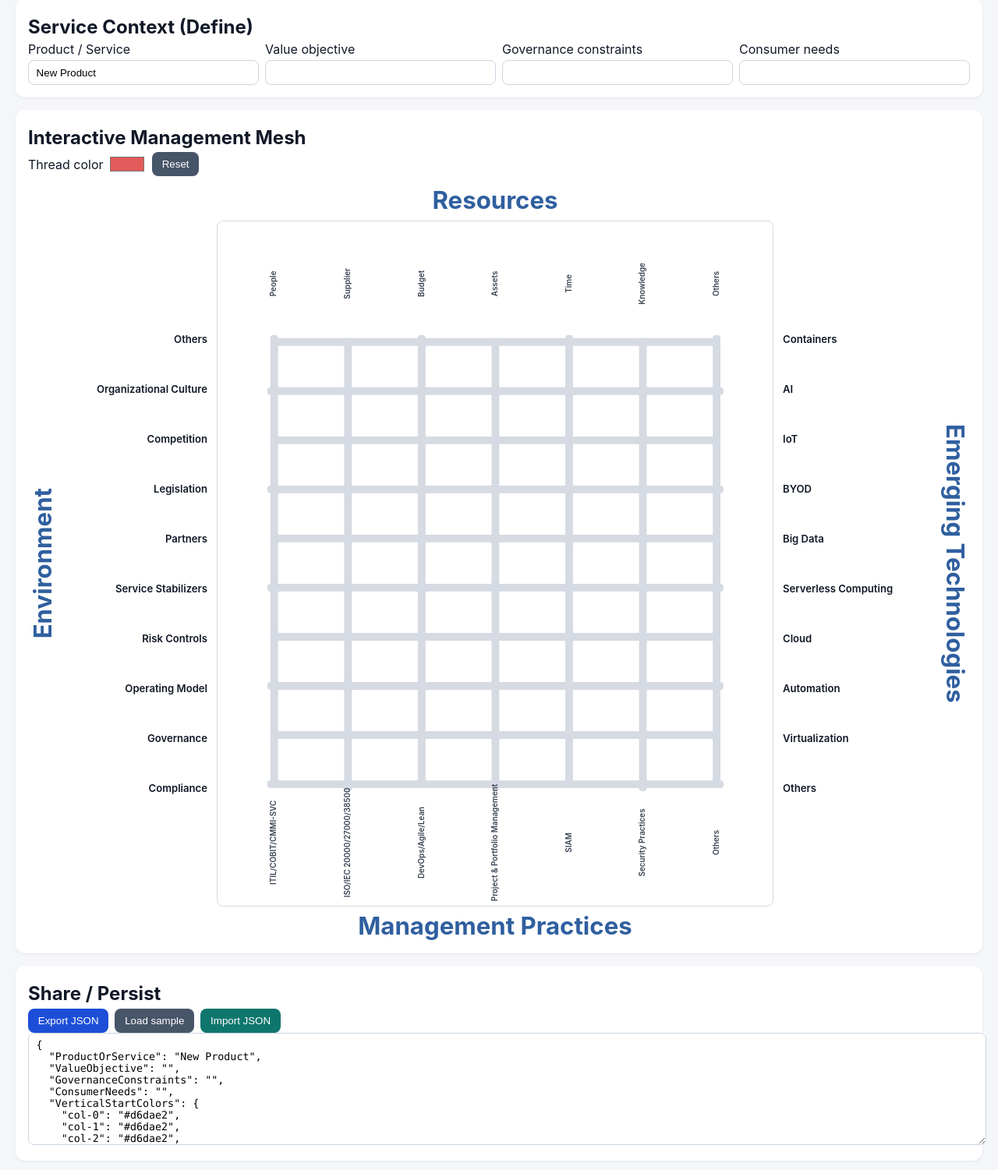
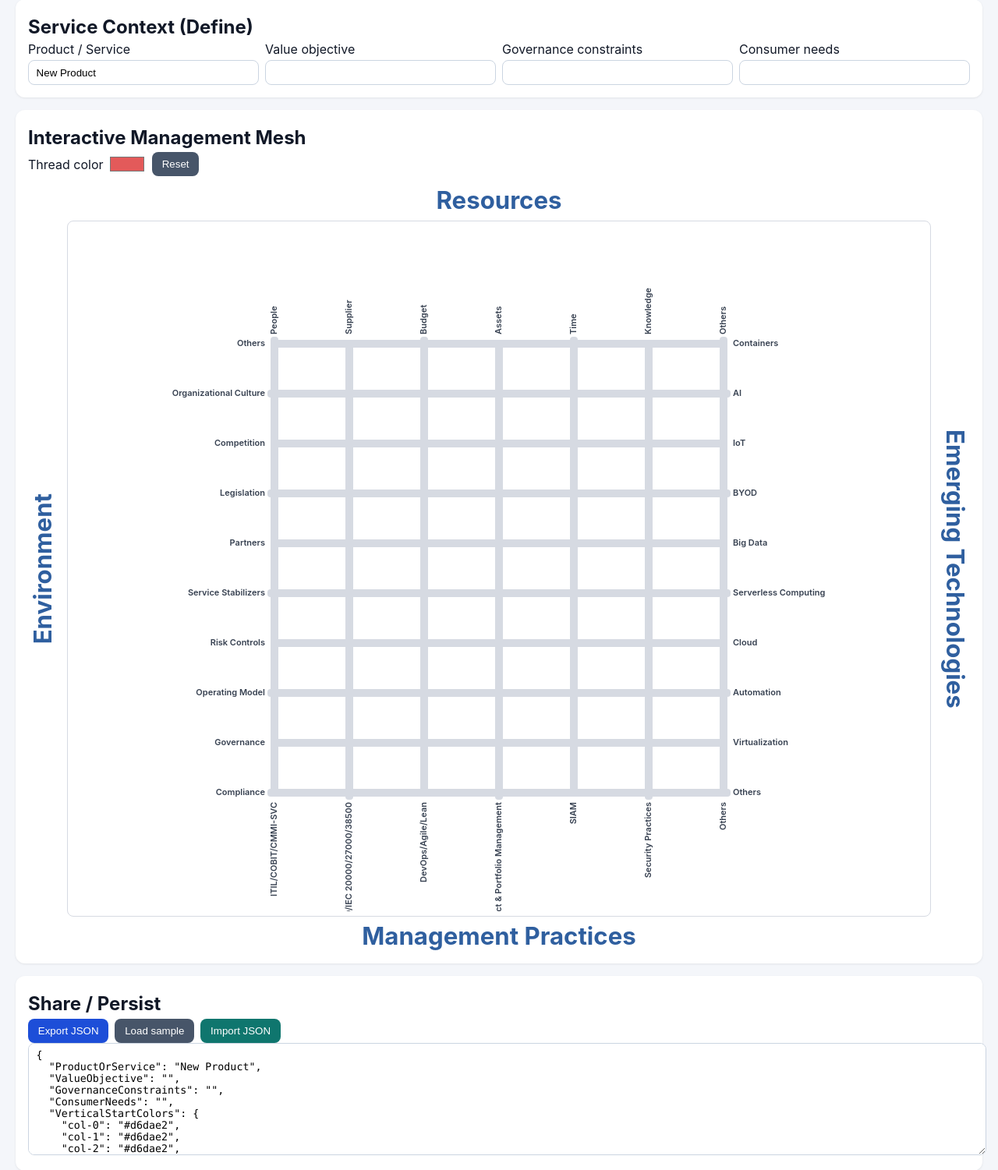
Before and after one commit to enijburg/ManagementMesh, an ASP.NET Core app: page / in a window 1280 px wide. Shown: the part 113-1614 px from the top of the page at 78% size. Run offline with ASP.NET Core 8, Linux system fonts and the light colour scheme.

Commit message:
feat: move all labels inside SVG, align near mesh edges, unify font size, make non-selectable
Agent-Logs-Url: https://github.com/enijburg/ManagementMesh/sessions/7ee84ad8-f861-4427-9fe9-49d124ecc301

Co-authored-by: enijburg <26871632+enijburg@users.noreply.github.com>

```diff
--- a/src/ManagementMesh.Editor/Pages/Index.razor
+++ b/src/ManagementMesh.Editor/Pages/Index.razor
@@ -30,16 +30,8 @@
         <div class="right-title">Emerging Technologies</div>
         <div class="bottom-title">Management Practices</div>
 
-        <div class="left-labels" style="grid-template-rows: repeat(@HorizontalCount, 1fr); margin-top: @(SvgLabelSpace)px; height: @((int)(HorizontalCount * StepY))px;">
-            @foreach (var label in Environment) { <div class="mesh-label">@label</div> }
-        </div>
-
-        <div class="right-labels" style="grid-template-rows: repeat(@HorizontalCount, 1fr); margin-top: @(SvgLabelSpace)px; height: @((int)(HorizontalCount * StepY))px;">
-            @foreach (var label in EmergingTechnologies) { <div class="mesh-label">@label</div> }
-        </div>
-
         <div class="mesh-canvas">
-            <svg viewBox="0 0 @SvgSize @SvgTotalHeight" class="mesh-svg" @onpointermove="UpdateDrag" @onpointerup="EndDrag" @onpointerleave="EndDrag">
+            <svg viewBox="0 0 @SvgTotalWidth @SvgTotalHeight" class="mesh-svg" @onpointermove="UpdateDrag" @onpointerup="EndDrag" @onpointerleave="EndDrag">
                 <defs>
                     <linearGradient id="threadShade" x1="0" y1="0" x2="1" y2="0">
                         <stop offset="0%" stop-color="#ffffff" stop-opacity="0.6" />
@@ -174,7 +166,7 @@
                     var lx = (int)X(col);
                     var topY = (int)TopLabelY;
                     var topLabel = col < Resources.Length ? Resources[col] : string.Empty;
-                    @((MarkupString)$"<text class=\"mesh-column-label\" transform=\"translate({lx} {topY}) rotate(-90)\" text-anchor=\"middle\" dominant-baseline=\"middle\">{System.Net.WebUtility.HtmlEncode(topLabel)}</text>")
+                    @((MarkupString)$"<text class=\"mesh-label-text\" transform=\"translate({lx} {topY}) rotate(-90)\" text-anchor=\"start\" dominant-baseline=\"middle\">{System.Net.WebUtility.HtmlEncode(topLabel)}</text>")
                 }
 
                 @for (var col = 0; col < VerticalCount; col++)
@@ -182,7 +174,23 @@
                     var lx = (int)X(col);
                     var botY = (int)BottomLabelY;
                     var botLabel = col < ManagementPractices.Length ? ManagementPractices[col] : string.Empty;
-                    @((MarkupString)$"<text class=\"mesh-column-label\" transform=\"translate({lx} {botY}) rotate(-90)\" text-anchor=\"middle\" dominant-baseline=\"middle\">{System.Net.WebUtility.HtmlEncode(botLabel)}</text>")
+                    @((MarkupString)$"<text class=\"mesh-label-text\" transform=\"translate({lx} {botY}) rotate(-90)\" text-anchor=\"end\" dominant-baseline=\"middle\">{System.Net.WebUtility.HtmlEncode(botLabel)}</text>")
+                }
+
+                @for (var row = 0; row < HorizontalCount; row++)
+                {
+                    var ly = (int)Y(row);
+                    var lx = (int)LeftLabelX;
+                    var leftLabel = row < Environment.Length ? Environment[row] : string.Empty;
+                    @((MarkupString)$"<text class=\"mesh-label-text\" x=\"{lx}\" y=\"{ly}\" text-anchor=\"end\" dominant-baseline=\"middle\">{System.Net.WebUtility.HtmlEncode(leftLabel)}</text>")
+                }
+
+                @for (var row = 0; row < HorizontalCount; row++)
+                {
+                    var ly = (int)Y(row);
+                    var rx = (int)RightLabelX;
+                    var rightLabel = row < EmergingTechnologies.Length ? EmergingTechnologies[row] : string.Empty;
+                    @((MarkupString)$"<text class=\"mesh-label-text\" x=\"{rx}\" y=\"{ly}\" text-anchor=\"start\" dominant-baseline=\"middle\">{System.Net.WebUtility.HtmlEncode(rightLabel)}</text>")
                 }
             </svg>
         </div>
@@ -207,7 +215,9 @@
 
     private const int SvgSize = 640;
     private const int SvgLabelSpace = 120;
+    private const int SvgHLabelSpace = 140;
     private const int Padding = 32;
+    private const int LabelGap = 12;
     private const double ThreadThickness = 10;
     private const double WeavePatch = 18;
     private const double HitBand = 18;
@@ -215,6 +225,7 @@
     private const string DefaultColor = "#d6dae2";
 
     private static int SvgTotalHeight => SvgSize + 2 * SvgLabelSpace;
+    private static int SvgTotalWidth => SvgSize + 2 * SvgHLabelSpace;
     private static int VerticalCount => Math.Max(Resources.Length, ManagementPractices.Length);
     private static int HorizontalCount => Math.Max(Environment.Length, EmergingTechnologies.Length);
 
@@ -231,12 +242,14 @@
 
     private static double StepX => (SvgSize - Padding * 2.0) / (VerticalCount - 1);
     private static double StepY => (SvgSize - Padding * 2.0) / (HorizontalCount - 1);
-    private static double MeshStartX => Padding;
-    private static double MeshEndX => SvgSize - Padding;
+    private static double MeshStartX => SvgHLabelSpace + Padding;
+    private static double MeshEndX => SvgHLabelSpace + SvgSize - Padding;
     private static double MeshStartY => SvgLabelSpace + Padding;
     private static double MeshEndY => SvgLabelSpace + SvgSize - Padding;
-    private static double TopLabelY => MeshStartY / 2.0;
-    private static double BottomLabelY => (MeshEndY + SvgTotalHeight) / 2.0;
+    private static double TopLabelY => MeshStartY - LabelGap;
+    private static double BottomLabelY => MeshEndY + LabelGap;
+    private static double LeftLabelX => MeshStartX - LabelGap;
+    private static double RightLabelX => MeshEndX + LabelGap;
 
     private static double X(int col) => MeshStartX + col * StepX;
     private static double Y(int row) => MeshStartY + row * StepY;
--- a/src/ManagementMesh.Editor/wwwroot/css/app.css
+++ b/src/ManagementMesh.Editor/wwwroot/css/app.css
@@ -86,12 +86,12 @@ textarea {
 
 .mesh-layout {
   display: grid;
-  grid-template-columns: auto 180px 1fr 190px auto;
-  grid-template-rows: auto 880px auto;
+  grid-template-columns: auto 1fr auto;
+  grid-template-rows: auto auto auto;
   grid-template-areas:
-    ". . top-title . ."
-    "left-title left-labels mesh right-labels right-title"
-    ". . bottom-title . .";
+    ". top-title ."
+    "left-title mesh right-title"
+    ". bottom-title .";
   gap: .4rem .75rem;
   align-items: center;
 }
@@ -111,26 +111,13 @@ textarea {
   text-align: center;
 }
 
-.left-labels,
-.right-labels {
-  display: grid;
-  align-items: center;
-  align-self: start;
-}
-
-.left-labels { grid-area: left-labels; text-align: right; }
-.right-labels { grid-area: right-labels; text-align: left; }
-
-.mesh-label {
-  font-size: .82rem;
-  font-weight: 600;
-}
-
-.mesh-column-label {
-  font-size: 10px;
+.mesh-label-text {
+  font-size: 11px;
   font-weight: 600;
   fill: #374151;
   font-family: Inter, system-ui, -apple-system, Segoe UI, Roboto, sans-serif;
+  user-select: none;
+  pointer-events: none;
 }
 
 .mesh-canvas {
@@ -144,8 +131,7 @@ textarea {
 
 .mesh-svg {
   width: 100%;
-  max-width: 720px;
-  height: 100%;
+  max-width: 920px;
   display: block;
   margin: 0 auto;
   touch-action: none;
```
